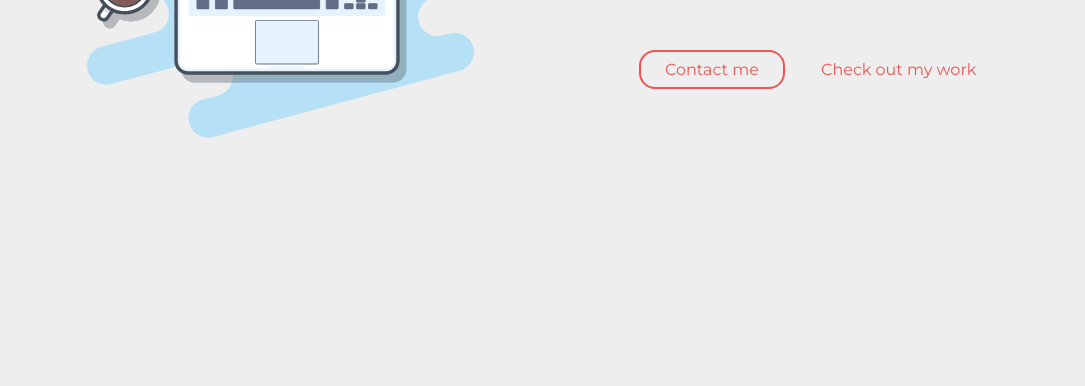
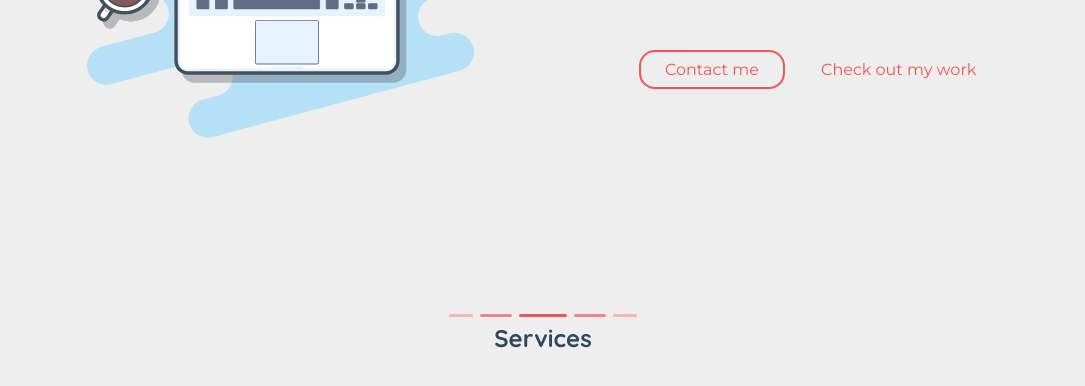
Before and after one commit to majsterowski/fp, a plain HTML site: page index.html in a window 1280 px wide. Shown: the part 400-786 px from the top of the page, without its empty margins (97-1182 px from the left). Drawn offline with Linux system fonts and the light colour scheme.

Commit message:
Add files via upload

```diff
--- a/css/style.scss
+++ b/css/style.scss
@@ -18,6 +18,7 @@ body {
     font-family: 'Montserrat', sans-serif;
     background-color: color(bg);
     color: color(text);
+    overflow-x: hidden;
 }
 
 nav {
@@ -48,16 +49,42 @@ nav {
                 color: color(text);
                 text-decoration: none;
             }
+
+            @media (max-width: 1200px) {
+                margin: 0;
+                padding: .2rem 1rem;
+                border-right: 2px solid color(primarry);
+                transition: .2s ease-in-out;
+
+                &:hover {
+                    background-color: color(primarry);
+                }
+            }
         }
 
         @media (max-width: 1200px) {
+            position: absolute;
             display: none;
+            min-width: 5vw;
+            height: 256px;
+            top: 72px;
+            right: 10%;
+            padding: 2rem 1rem;
+            flex-direction: column;
+            justify-content: space-between;
+            align-items: flex-end;
+            background-color: darken(color(bg), 10%);
+            z-index: 10;
         }
     }
 
     .fas {
         display: none;
         font-size: 1.5rem;
+
+        &:hover {
+            cursor: pointer;
+        }
 
         @media (max-width: 1200px) {
             display: block;
@@ -71,7 +98,7 @@ nav {
 
 header {
     display: grid;
-    width: 100%;
+    width: 100vw;
     min-height: 512px;
     padding: 0 15%;
     grid-template-columns: 512px 1fr;
@@ -155,3 +182,57 @@ header {
         grid-template-columns: 1fr;
     }
 }
+
+main {
+    width: 100vw;
+    padding: 8rem 15% 0;
+
+    section {
+        width: 100%;
+        margin: 0 0 12rem;
+
+        .sectionTitle {
+            width: fit-content;
+            margin: auto;
+            text-align: center;
+
+            & > div {
+                display: flex;
+                width: 12rem;
+                height: 7px;
+                margin: 0 0 .25rem;
+                justify-content: space-between;
+                align-items: center;
+
+                & > div {
+                    height: 3px;
+                    border: 2px solid color(bg);
+                    border-radius: 1rem;
+                    box-sizing: content-box;
+                }
+
+                & > div:nth-of-type(1),
+                & > div:nth-of-type(5) {
+                    width: 1.5rem;
+                    background-color: lighten(color(primarry) , 20%);
+                }
+
+                & > div:nth-of-type(2),
+                & > div:nth-of-type(4) {
+                    width: 2rem;
+                    background-color: lighten(color(primarry) , 10%);
+                }
+
+                & > div:nth-of-type(3) {
+                    width: 3rem;
+                    background-color: color(primarry);
+                }
+            }
+
+            h2 {
+                font-family: 'Quicksand';
+                font-weight: bold;
+            }
+        }
+    }
+}
--- a/index.html
+++ b/index.html
@@ -22,6 +22,7 @@
                 <li><a href="#">Contact</a></li>
             </ul>
             <i class="fas fa-bars"></i>
+            <script src="js/navbar.js"></script>
         </nav>
         <header>
             <img src="img/header_img.svg" alt="Header image">
@@ -34,5 +35,19 @@
                 </div>
             </div>
         </header>
+        <main>
+            <section id="services">
+                <div class="sectionTitle">
+                    <div>
+                        <div></div>
+                        <div></div>
+                        <div></div>
+                        <div></div>
+                        <div></div>
+                    </div>
+                    <h2>Services</h2>
+                </div>
+            </section>
+        </main>
     </body>
 </html>
--- /dev/null
+++ b/js/navbar.js
@@ -0,0 +1,12 @@
+const burger = document.querySelector('nav .fas');
+const navigation = document.querySelector('nav ul');
+
+burger.addEventListener('click', () => {
+
+
+    navigation.style['display'] = (navigation.style['display'] == 'flex') ? 'none' : 'flex';
+});
+
+window.addEventListener('resize', () => {
+    navigation.style['display'] = (window.innerWidth > 1200) ? 'flex' : 'none';
+});
```
Also changed, not shown: css/style.css, 1 other file.
